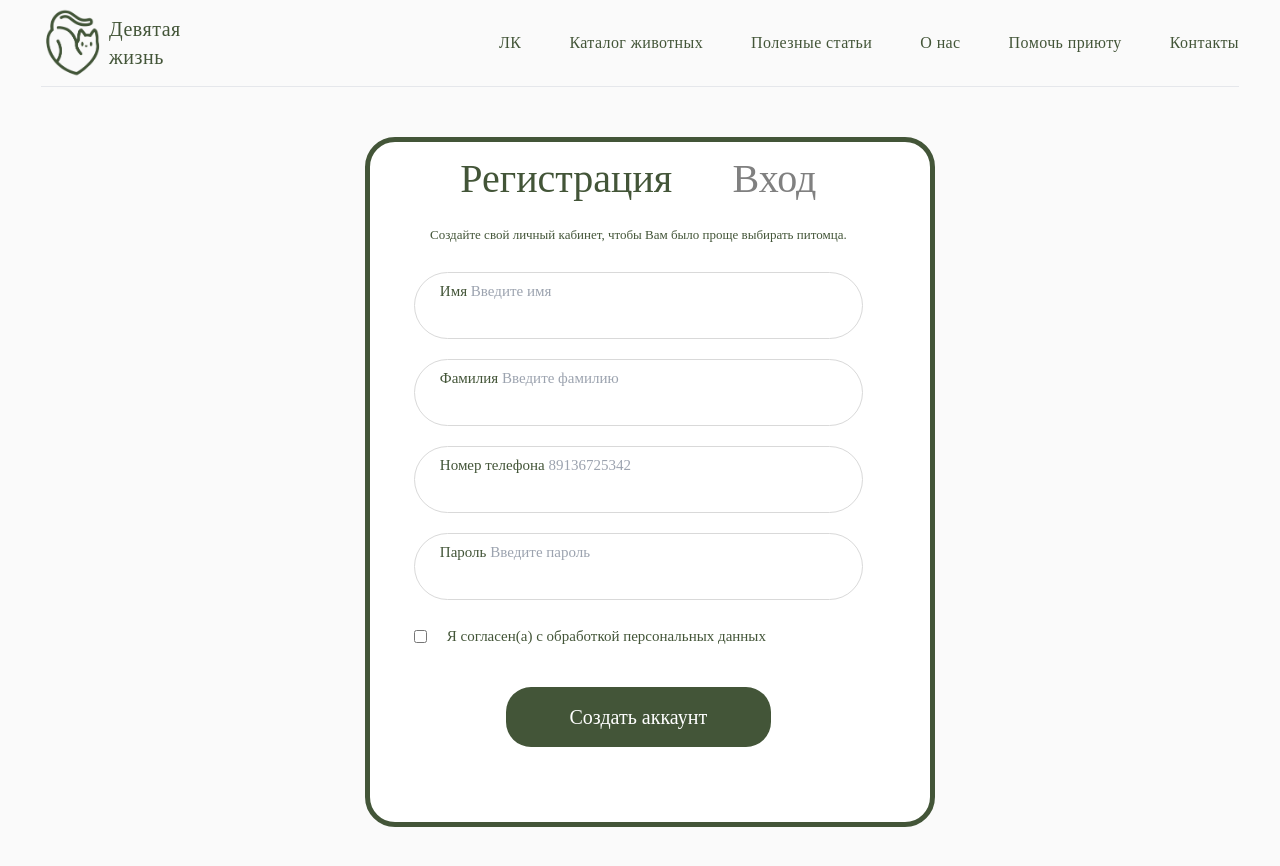
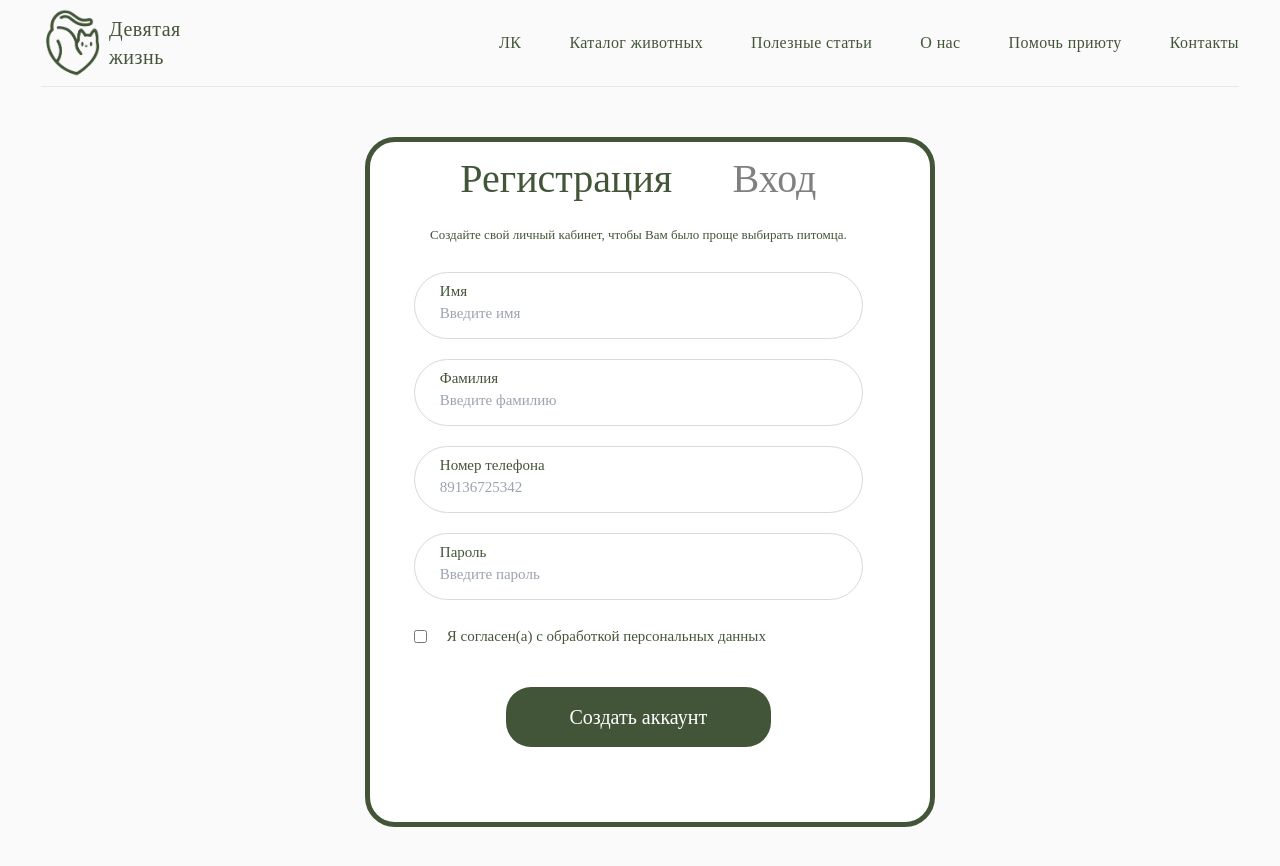
Before and after one commit to PartyTime11/AnimalShelter, a Vue app: page /registration in a window 1280 px wide. Shown: the top 866 px of the page. Built offline with nearby package versions, Linux system fonts and the light colour scheme; a web font is replaced by a local one.

Commit message:
fix css in forms

```diff
--- a/src/components/Enter_form.vue
+++ b/src/components/Enter_form.vue
@@ -110,6 +110,8 @@ const lk = async() => {
   height: 67px;
   background-color: white;
   text-align: left;
+  display: flex;
+  flex-direction: column;
   padding-left: 25px;
   padding-right: 25px;
   padding-top: 7px;
@@ -144,4 +146,8 @@ const lk = async() => {
   padding-top: 7px;
   margin: 0 auto;
 }
+.name-input:focus {
+    outline: none;
+}
+
 </style>
--- a/src/components/Registr_form.vue
+++ b/src/components/Registr_form.vue
@@ -125,6 +125,8 @@ const enter = async () => {
   height: 67px;
   background-color: white;
   text-align: left;
+  display: flex;
+  flex-direction: column;
   padding-left: 25px;
   padding-right: 25px;
   padding-top: 7px;
@@ -159,4 +161,8 @@ const enter = async () => {
   padding-top: 7px;
   margin: 0 auto;
 }
+.name-input:focus {
+    outline: none;
+}
+
 </style>
```
